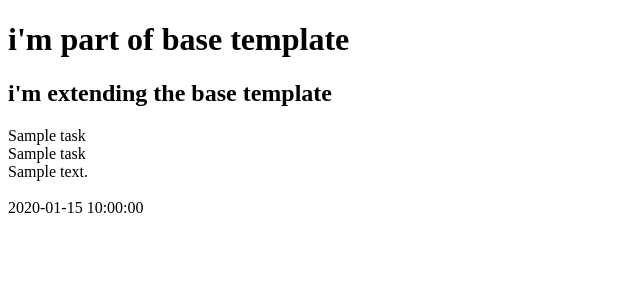
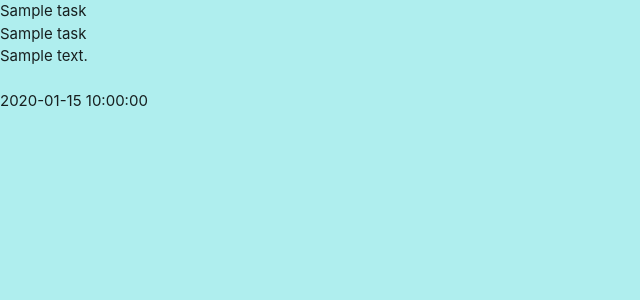
Before and after one commit to liamthetate/ms3-mini-project-redux, a Flask app: page / in a window 1280 px wide. Shown: the top 300 px of the page, without its empty margins (0-640 px from the left). Run offline with Flask 2, Linux system fonts and the light colour scheme; a database or web service that is not in the repository returns one stand-in record (values such as "Sample title"); some libraries are stand-ins or nearby versions.

Commit message:
static files etc

```diff
--- /dev/null
+++ b/static/css/style.css
@@ -0,0 +1,3 @@
+body {
+    background-color: paleturquoise;
+}
--- a/templates/base.html
+++ b/templates/base.html
@@ -4,12 +4,24 @@
     <meta charset="UTF-8">
     <meta http-equiv="X-UA-Compatible" content="IE=edge">
     <meta name="viewport" content="width=device-width, initial-scale=1.0">
+    <link rel="stylesheet" href="https://cdnjs.cloudflare.com/ajax/libs/font-awesome/5.13.1/css/all.min.css"
+        integrity="sha512-xA6Hp6oezhjd6LiLZynuukm80f8BoZ3OpcEYaqKoCV3HKQDrYjDE1Gu8ocxgxoXmwmSzM4iqPvCsOkQNiu41GA==" crossorigin="anonymous" type="text/css">
+    <link rel="stylesheet" href="https://cdnjs.cloudflare.com/ajax/libs/materialize/1.0.0/css/materialize.min.css" type="text/css">
+    <link rel="stylesheet" href="{{ url_for('static', filename='css/style.css') }}" type="text/css">
+    {% block styles %}
+    {% endblock %}
     <title>Task Manager</title>
 </head>
 <body>
 
-    <h1>i'm part of base template</h1>
     {% block content %}
+    {% endblock %}
+
+    <script src="https://code.jquery.com/jquery-3.5.1.min.js"
+    integrity="sha256-9/aliU8dGd2tb6OSsuzixeV4y/faTqgFtohetphbbj0=" crossorigin="anonymous"></script>
+    <script src="https://cdnjs.cloudflare.com/ajax/libs/materialize/1.0.0/js/materialize.min.js"></script>
+    <script src="{{ url_for('static', filename='js/script.js')  }}"></script>
+    {% block scripts %}
     {% endblock %}
 
 </body>
--- a/templates/tasks.html
+++ b/templates/tasks.html
@@ -1,7 +1,5 @@
 {% extends "base.html" %}
 {% block content %}
-
-    <h2>i'm extending the base template</h2>
 
     {% for task in tasks %}
         {{ task.task_name }}<br>
```
Also changed, not shown: static/js/script.js (added).
